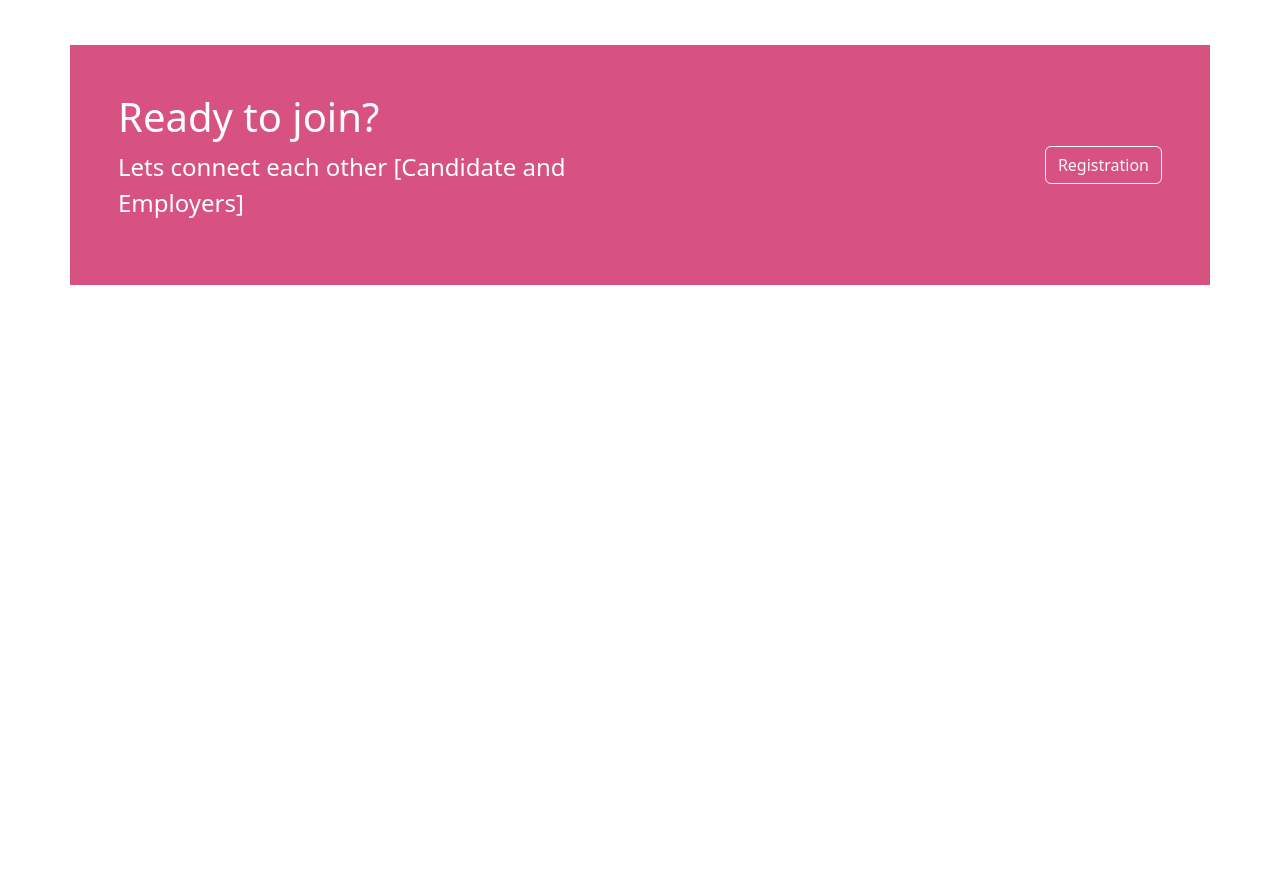
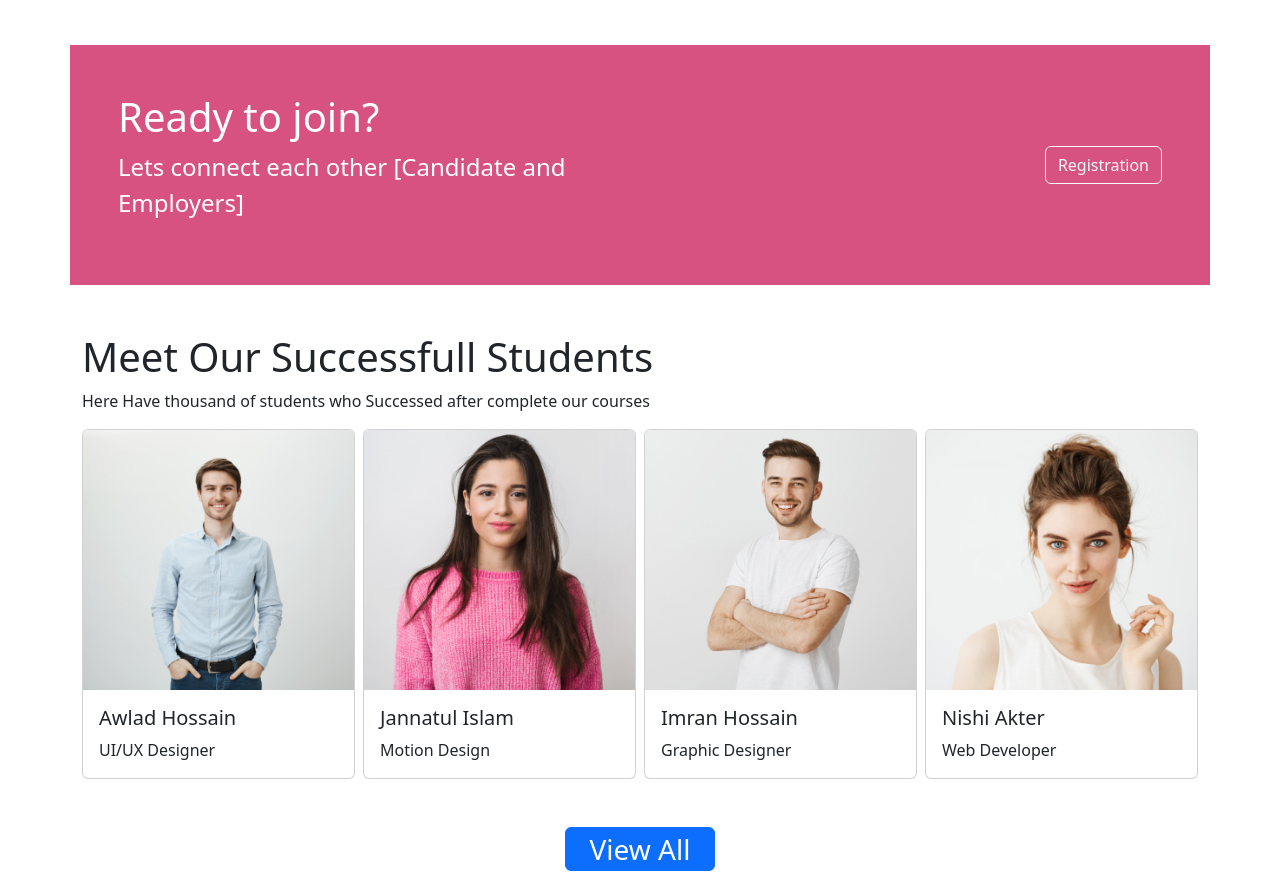
Before and after one commit to RandomHabibur/bs-assignment-3, a plain HTML site: page index.html in a window 1280 px wide. Shown: the part 1587-2466 px from the top of the page. Before the commit the page ends 1872 px from the top, so only its background shows below. Drawn offline with nearby package versions, Linux system fonts and the light colour scheme.

Commit message:
successfull students section added

```diff
--- a/index.html
+++ b/index.html
@@ -231,20 +231,24 @@
                                         <div class="form-row">
                                             <div class="form-group col-md-6">
                                                 <label for="inputEmail4">Email</label>
-                                        <input type="email" class="form-control" id="inputEmail4" placeholder="Email">
+                                                <input type="email" class="form-control" id="inputEmail4"
+                                                    placeholder="Email">
                                             </div>
                                             <div class="form-group col-md-6">
                                                 <label for="inputPassword4">Password</label>
-                                        <input type="password" class="form-control" id="inputPassword4" placeholder="Password">
+                                                <input type="password" class="form-control" id="inputPassword4"
+                                                    placeholder="Password">
                                             </div>
                                         </div>
                                         <div class="form-group">
                                             <label for="inputAddress">Address</label>
-                                      <input type="text" class="form-control" id="inputAddress" placeholder="1234 Main St">
+                                            <input type="text" class="form-control" id="inputAddress"
+                                                placeholder="1234 Main St">
                                         </div>
                                         <div class="form-group">
                                             <label for="inputAddress2">Address 2</label>
-                                      <input type="text" class="form-control" id="inputAddress2" placeholder="Apartment, studio, or floor">
+                                            <input type="text" class="form-control" id="inputAddress2"
+                                                placeholder="Apartment, studio, or floor">
                                         </div>
                                         <div class="form-row">
                                             <div class="form-group col-md-6">
@@ -291,6 +295,59 @@
         </section>
         <!-- Join Section end (Bonus) -->
         <!-- Successfull students section start -->
+        <section class="container mt-5">
+            <div>
+                <div>
+                    <h1>Meet Our Successfull Students</h1>
+                    <p>Here Have thousand of students who Successed after complete our courses</p>
+                </div>
+                <div>
+                    <div class="row row-cols-1 row-cols-md-2 row-cols-lg-4 g-2">
+                        <div class="col">
+                            <div class="card">
+                                <img src="image/images/student/student-1.png" class="card-img-top" alt="...">
+                                <div class="card-body">
+                                    <h5 class="card-title">Awlad Hossain</h5>
+                                    <p class="card-text">UI/UX Designer</p>
+                                </div>
+                            </div>
+                        </div>
+                        <div class="col">
+                            <div class="card">
+                                <img src="image/images/student/student-2.png" class="card-img-top" alt="...">
+                                <div class="card-body">
+                                    <h5 class="card-title">Jannatul Islam</h5>
+                                    <p class="card-text">Motion Design</p>
+                                </div>
+                            </div>
+                        </div>
+                        <div class="col">
+                            <div class="card">
+                                <img src="image/images/student/student-3.png" class="card-img-top" alt="...">
+                                <div class="card-body">
+                                    <h5 class="card-title">Imran Hossain</h5>
+                                    <p class="card-text">Graphic Designer</p>
+                                </div>
+                            </div>
+                        </div>
+                        <div class="col">
+                            <div class="card">
+                                <img src="image/images/student/student-4.png" class="card-img-top" alt="...">
+                                <div class="card-body">
+                                    <h5 class="card-title">Nishi Akter</h5>
+                                    <p class="card-text">Web Developer</p>
+                                </div>
+                            </div>
+                        </div>
+                    </div>
+                </div>
+            </div>
+            <div class="text-center mt-5">
+                <div>
+                    <h3><a class="navbar-brand btn text-white btn-primary px-4" href="#">View All</a></h1>
+                </div>
+            </div>
+        </section>
         <!-- Successfull students section end -->
     </main>
     <script src="https://cdn.jsdelivr.net/npm/bootstrap@5.2.0/dist/js/bootstrap.bundle.min.js"
```
Lines whose indentation alone changed are shown as unchanged.
